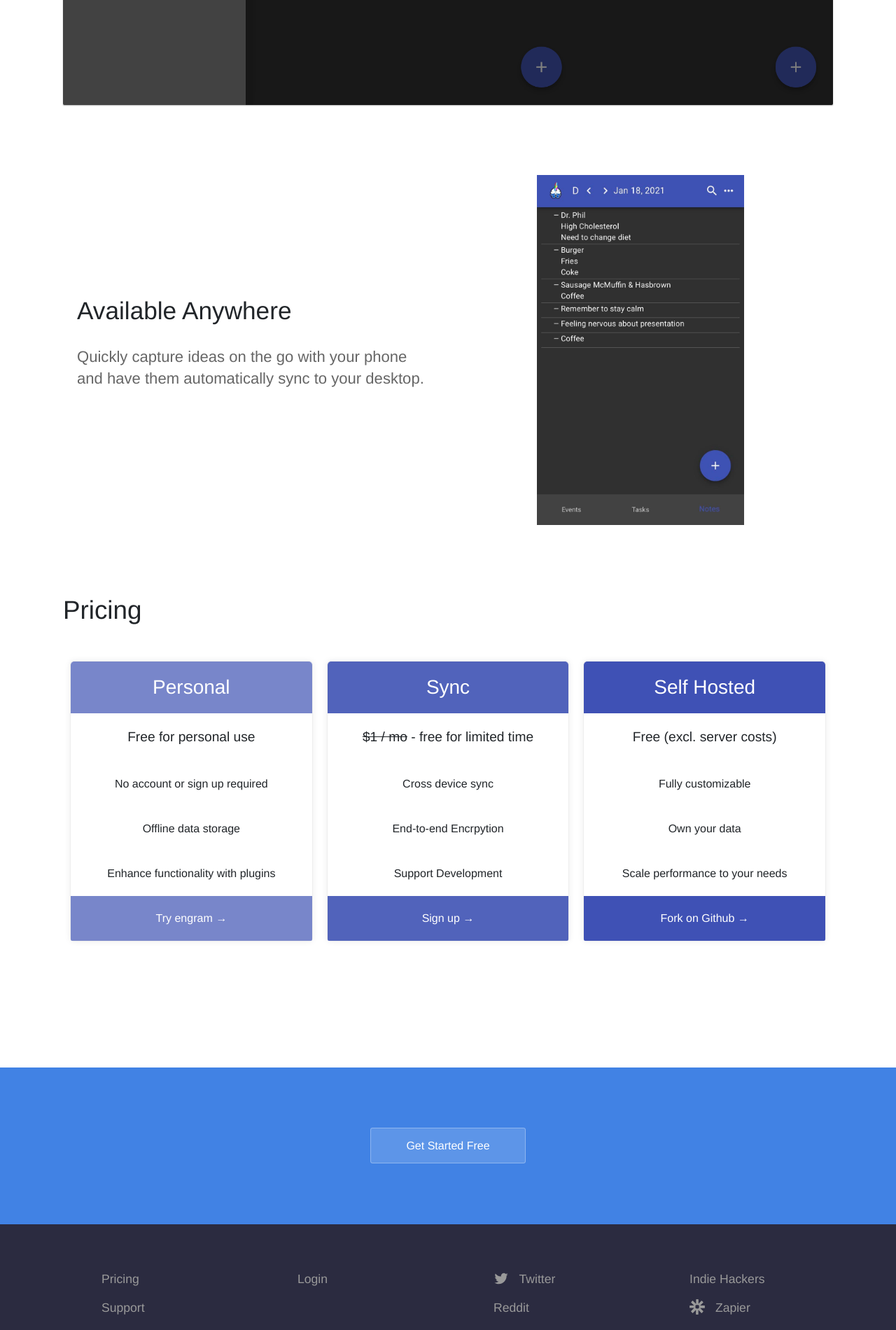
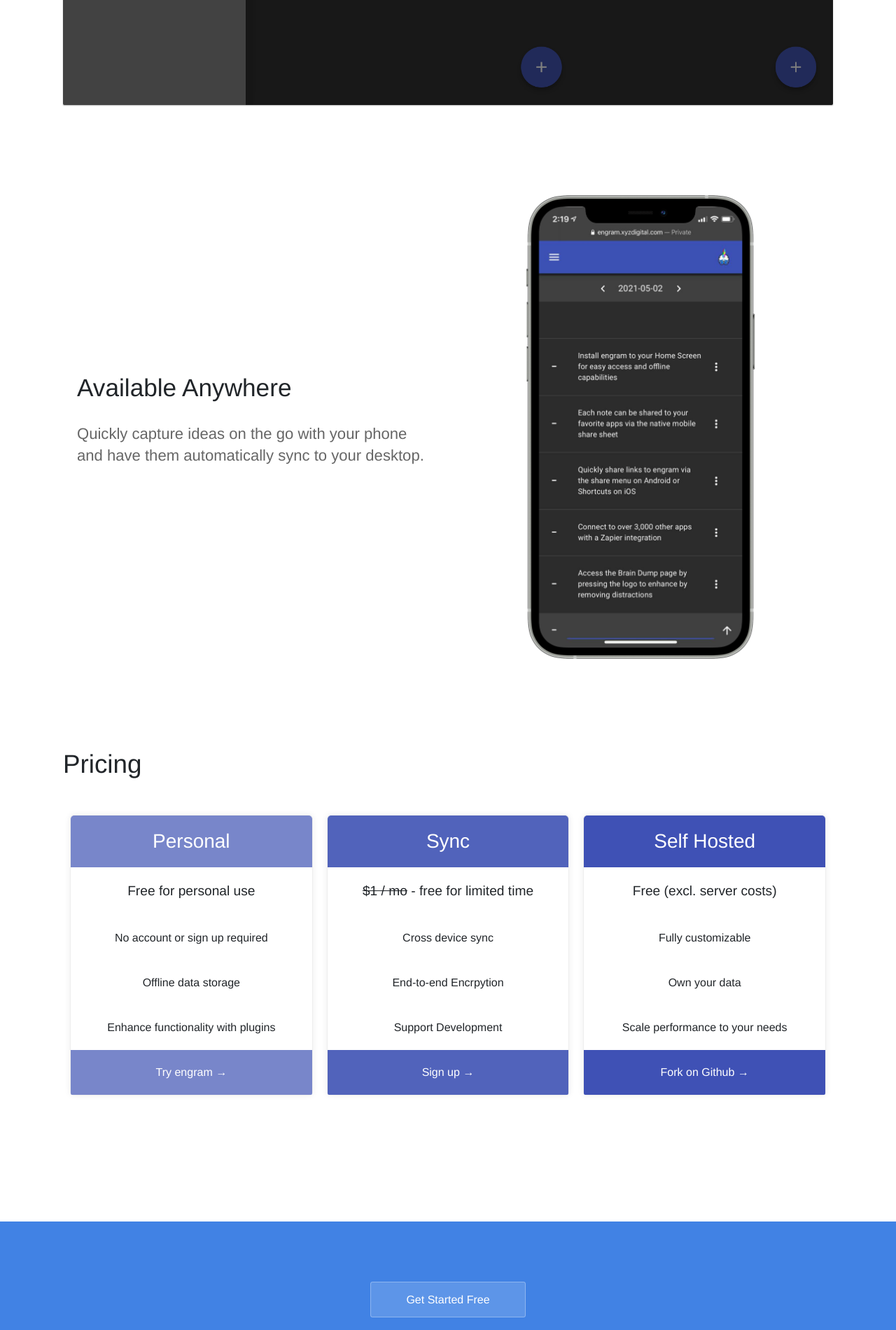
Before and after one commit to engramhq/engram-product-site, a Jekyll site: the page built from index.html, in a window 1280 px wide. Shown: the part 2401-4301 px from the top of the page at 70% size. Built offline with Jekyll 4.4.1, drawn with Linux system fonts in a browser that asks for light colours.

Commit message:
Update mobile mockup

```diff
--- a/index.html
+++ b/index.html
@@ -84,7 +84,7 @@
 				<p>Quickly capture ideas on the go with your phone and have them automatically sync to your desktop.</p>
 			</div>
 			<div class="image">
-				<img src="{{ site.baseurl }}/images/mobile.jpg" height="500px" width="auto" style="display: block; margin: 0 auto;" alt="Screenshot" />
+				<img src="{{ site.baseurl }}/images/engram-mobile.png" height="720px" width="auto" style="display: block; margin: 0 auto;" alt="Screenshot" />
 			</div>
 		</div>
 	</section>
```
Also changed, not shown: images/engram-mobile.png (added).
